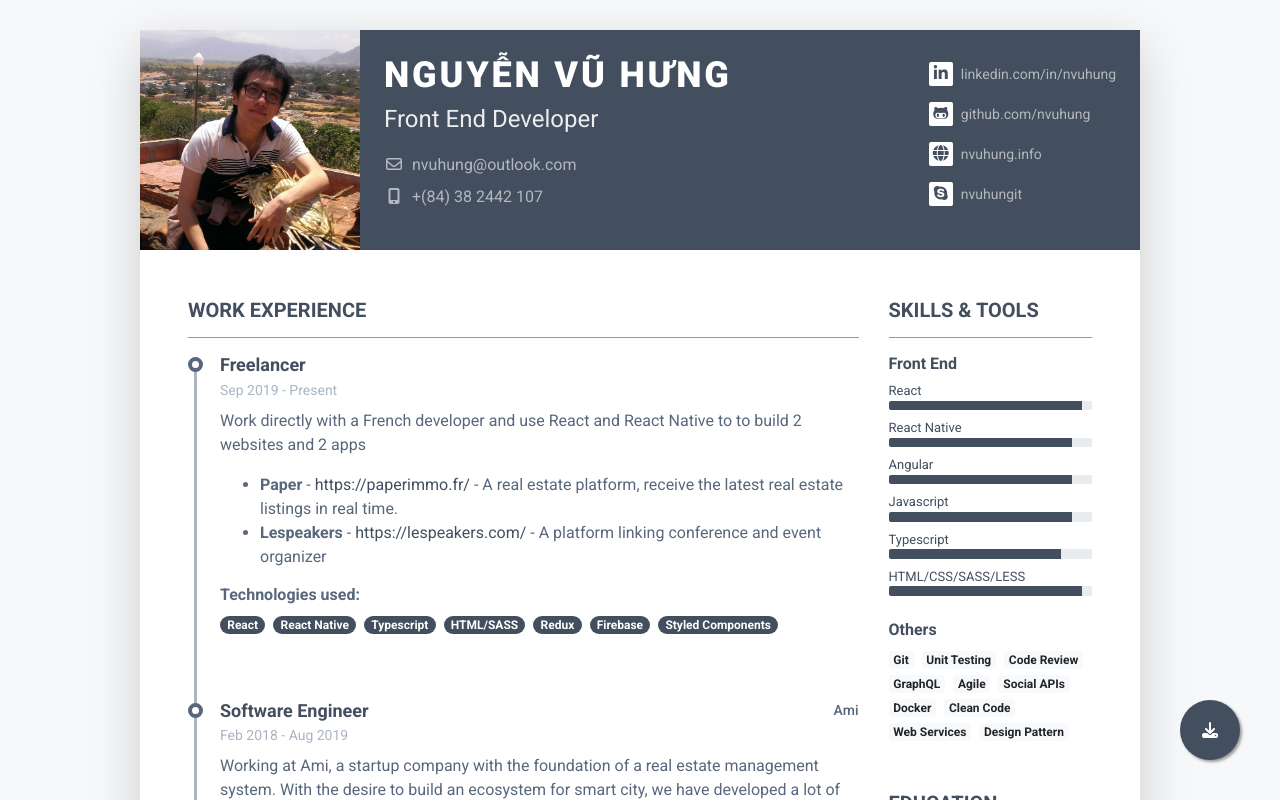
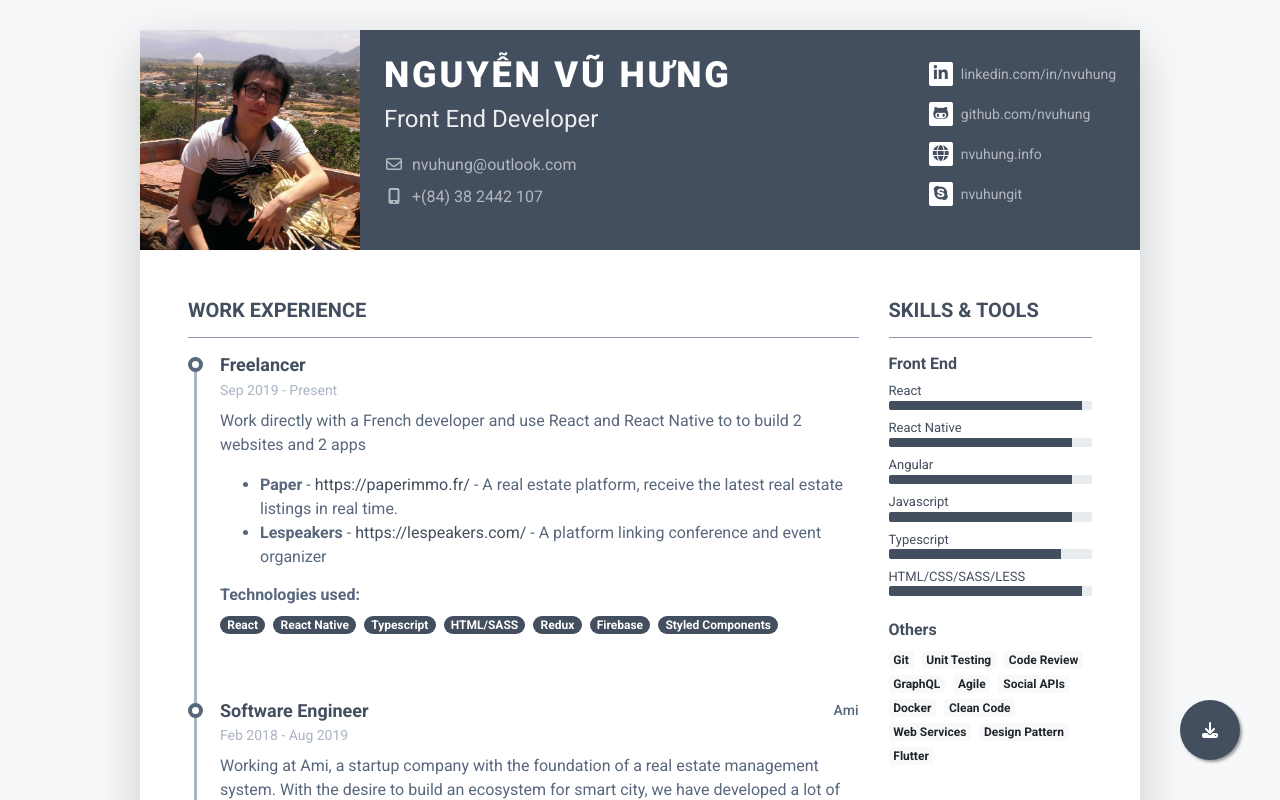
Before and after one commit to nvuhung/nvuhung.github.io, a React (Create React App) app: page / in a window 1280 px wide. Shown: the top 800 px of the page. Built offline with nearby package versions, Linux system fonts and the light colour scheme.

Commit message:
Update skill

```diff
--- a/src/constants/index.js
+++ b/src/constants/index.js
@@ -68,7 +68,8 @@ export const data = {
     'Docker',
     'Clean Code',
     'Web Services',
-    'Design Pattern'
+    'Design Pattern',
+    'Flutter'
   ],
   educations: [
     {
@@ -204,7 +205,7 @@ export const data = {
       time: 'Apr 2019 - Jul 2019',
       description: 'Working as a backend developer. Building a web application for influencers',
       projects: [],
-      technologies_used: ['NestJS', 'Typescript', 'MongoDB', 'Social APIs']
+      technologies_used: ['NestJS', 'Typescript', 'MongoDB', 'Social APIs', 'NodeJS']
     }
   ]
 }
```
